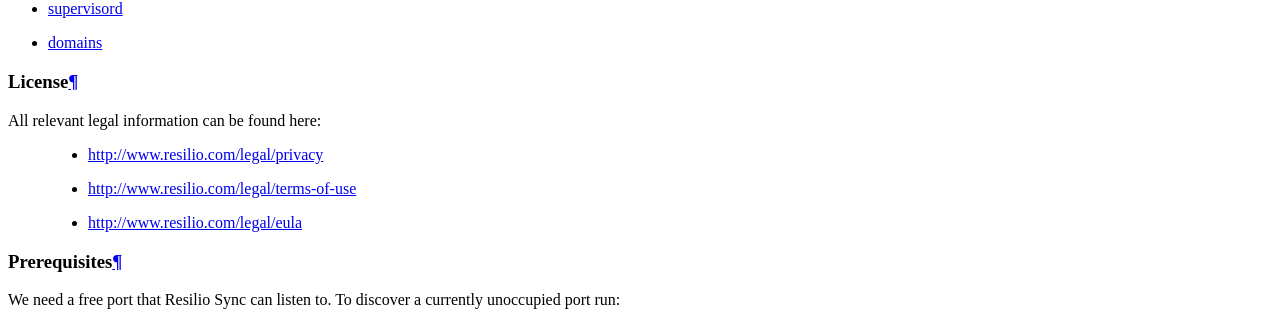
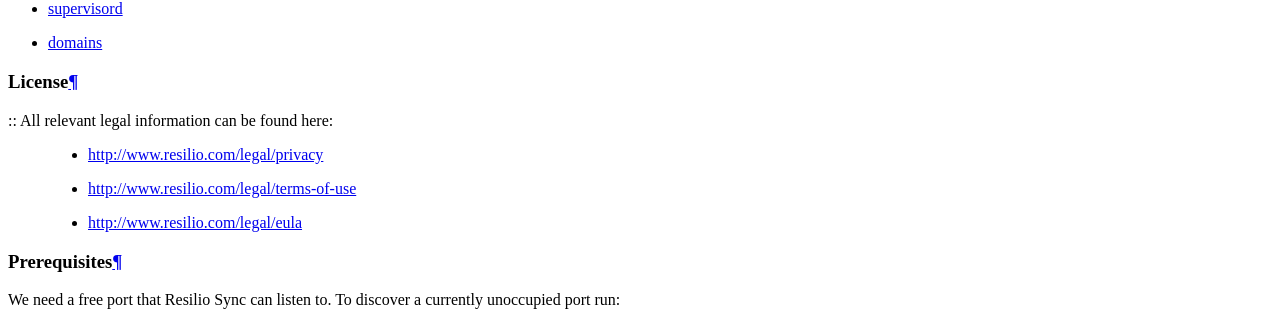
Before and after one commit to Uberspace/lab, a Sphinx documentation site: the page built from source/guide_resilio.rst, in a window 1280 px wide and 1400 px high, scrolled down 1049 px. Shown: the part 148-459 px from the top of the window. Built offline with Sphinx 7.4.7 and the Read the Docs theme 2.0.0, drawn with Linux system fonts in a browser that asks for light colours; some of the changed text lies outside the part shown.

Commit message:
minor formating

```diff
--- a/source/guide_resilio.rst
+++ b/source/guide_resilio.rst
@@ -22,7 +22,7 @@
 License
 =======
 
-All relevant legal information can be found here:
+:: All relevant legal information can be found here:
 
   * http://www.resilio.com/legal/privacy
   * http://www.resilio.com/legal/terms-of-use
```
Also changed, not shown: other parts of source/guide_resilio.rst (+1 -1 lines).
